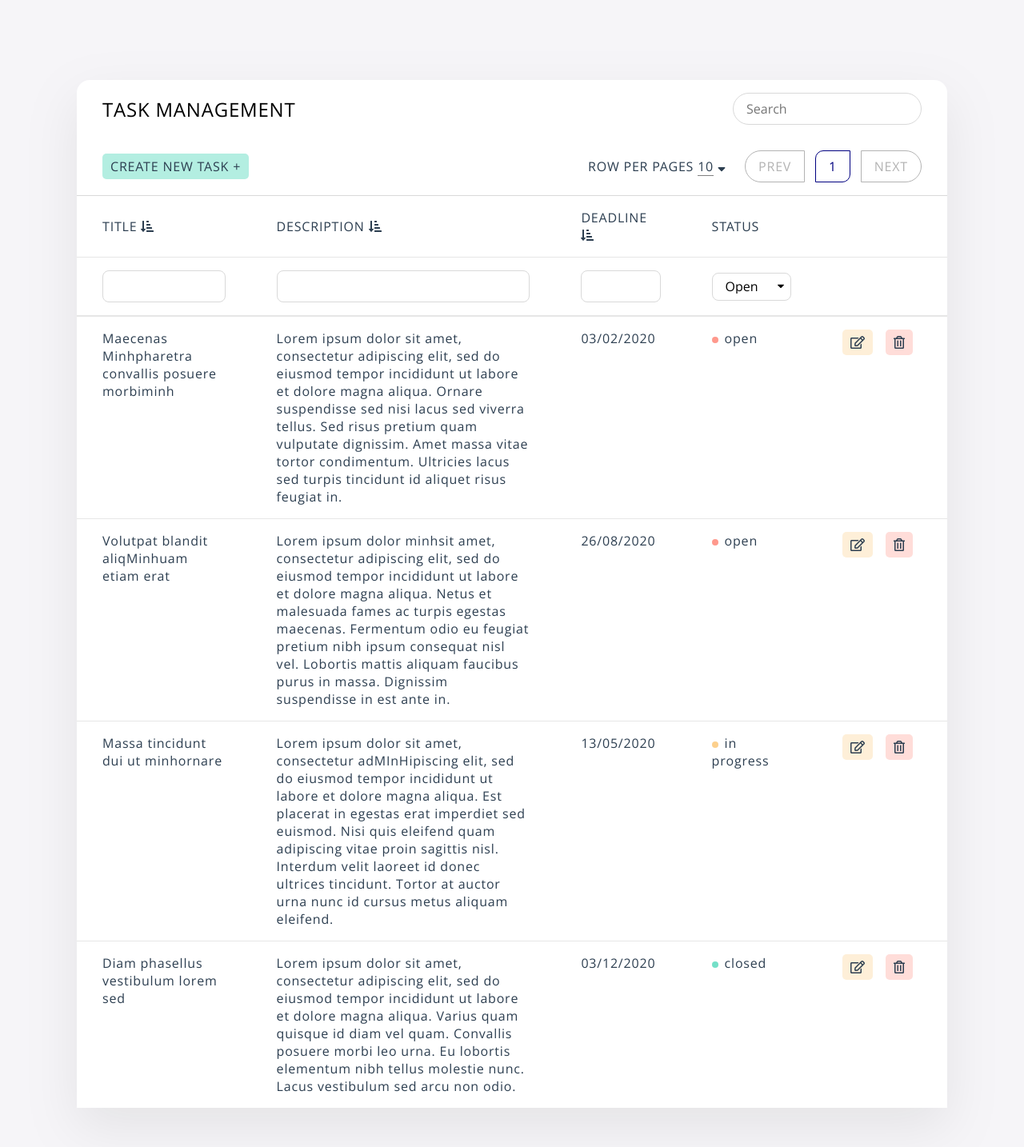
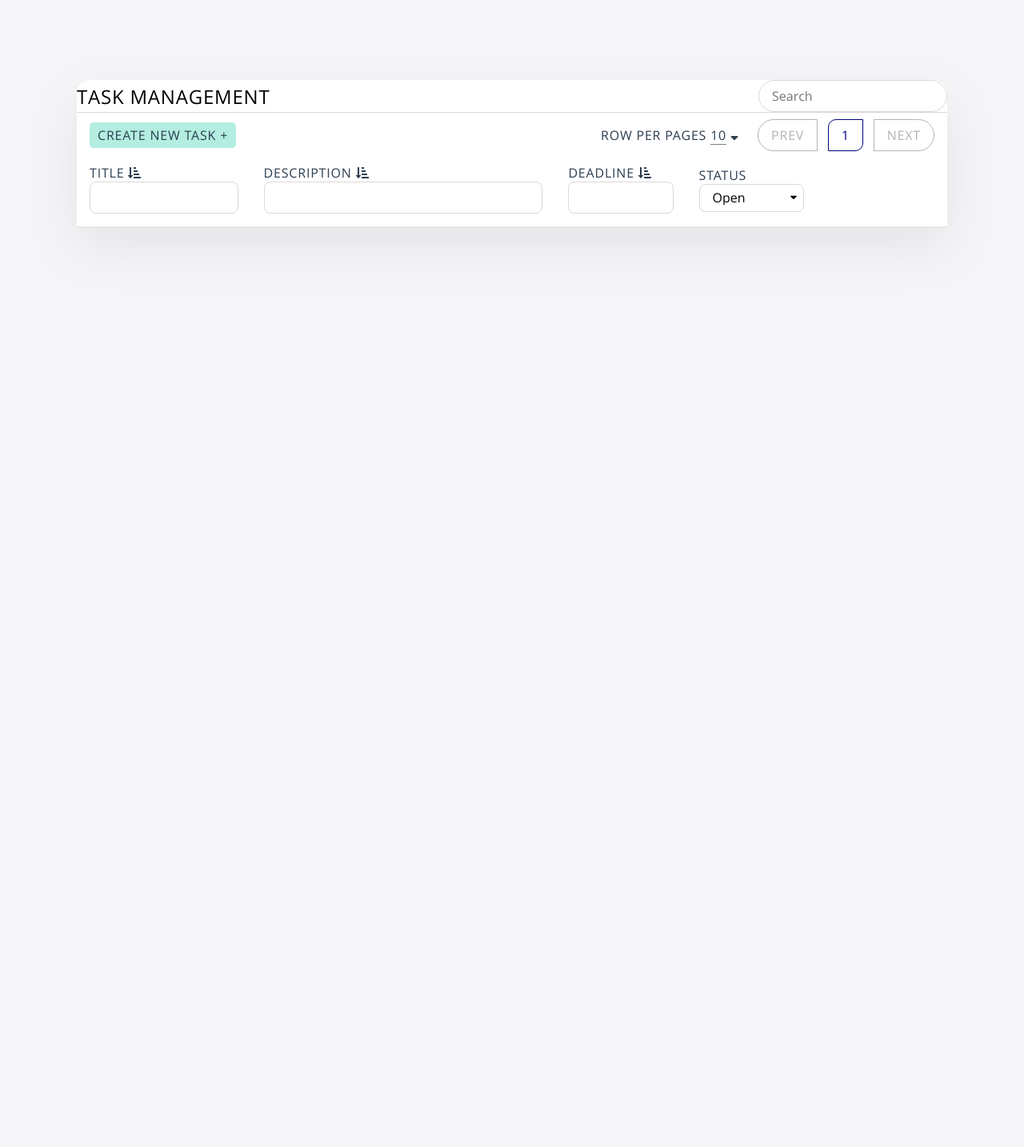
Before and after one commit to tonyminh95/todo-list-vuejs, a Vue app: page /#/tasks in a window 1280 px wide. Before the commit this address led to /#/. Shown: the top 1434 px of the page at 80% size. After the commit the page ends 800 px from the top, so only its background shows below. Built offline with nearby package versions, Linux system fonts and the light colour scheme.

Commit message:
custom-filter

```diff
--- a/src/components/Datatable.vue
+++ b/src/components/Datatable.vue
@@ -35,6 +35,7 @@
             </tr>
             <tr>
                 <th v-for="(header, index) in headers" :key="index" :width="header.width">
+                    <div>
                         {{ header.title }}
                         <span
                             v-if="typeof header.sort !== 'undefined'"
@@ -44,14 +45,9 @@
                             <fa-icon :icon="['fas', 'sort-amount-down-alt']" v-if="header.sort"></fa-icon>
                             <fa-icon :icon="['fas', 'sort-amount-up-alt']" v-else></fa-icon>
                         </span>
-                </th>
-            </tr>
+                    </div>
 
-
-
-
-            <tr>
-                <th v-for="(header, index) in headers" :key="index">
+                    <div>
                         <input type="text" v-if="header.type === 'text' || header.type === 'date'">
 
                         <select v-if="header.type === 'status'">
@@ -59,11 +55,12 @@
                                 {{ type }}
                             </option>
                         </select>
+                    </div>
                 </th>
             </tr>
         </thead>
 
-        <tbody>
+        <!-- <tbody>
             <tr v-if="items.length == 0">
                 <td :colspan="headers.length">
                     No data!!!
@@ -96,7 +93,7 @@
                     </div>
                 </td>
             </tr>
-        </tbody>
+        </tbody> -->
     </table>
 </template>
 
--- a/src/styles/components/_table.scss
+++ b/src/styles/components/_table.scss
@@ -14,13 +14,13 @@
         align-items: center;
     }
 
-    thead,
-    tbody {
-        th,
-        td {
-            padding: 16px 32px;
-        }
-    }
+    // thead,
+    // tbody {
+    //     th,
+    //     td {
+    //         padding: 16px 32px;
+    //     }
+    // }
 
     thead {
         text-transform: uppercase;
@@ -31,34 +31,47 @@
 
         tr:nth-last-child(2) {
             border-top: 1px solid lighten($color-gray, 35%);
+
+            th {
+                padding: 8px 16px 0 16px;
+            }
         }
 
         tr:last-child {
-            border-top: 1px solid lighten($color-gray, 40%);
+
+
+            th {
+                padding: 16px;
+            }
+        }
+    }
+
+    thead {
+        tr:last-child {
             border-bottom: 2px solid lighten($color-gray, 40%);
         }
     }
 
-    > tbody > tr {
-        cursor: pointer;
-        vertical-align: top;
+    // > tbody > tr {
+    //     cursor: pointer;
+    //     vertical-align: top;
 
-        &:hover > td {
-            background-color: lighten($color-gray, 45%);
-        }
+    //     &:hover > td {
+    //         background-color: lighten($color-gray, 45%);
+    //     }
 
-        &:last-child {
-            > td:first-child {
-                border-radius: 0 0 0 $border-radius-medium;
-            }
+    //     &:last-child {
+    //         > td:first-child {
+    //             border-radius: 0 0 0 $border-radius-medium;
+    //         }
 
-            > td:last-child {
-                border-radius: 0 0 $border-radius-medium 0;
-            }
-        }
+    //         > td:last-child {
+    //             border-radius: 0 0 $border-radius-medium 0;
+    //         }
+    //     }
 
-        &:not(:last-child) {
-            border-bottom: 1px solid lighten($color-gray, 40%)
-        }
-    }
+    //     &:not(:last-child) {
+    //         border-bottom: 1px solid lighten($color-gray, 40%)
+    //     }
+    // }
 }
```
Lines whose indentation alone changed are shown as unchanged.
